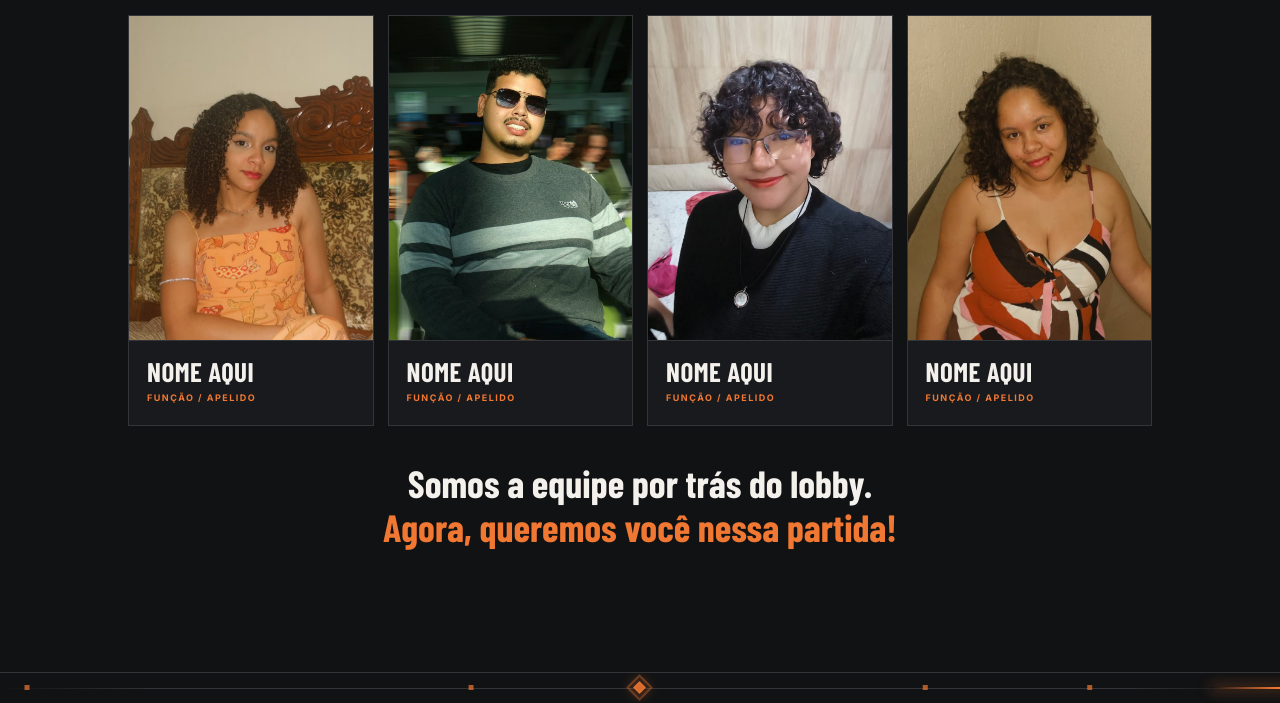
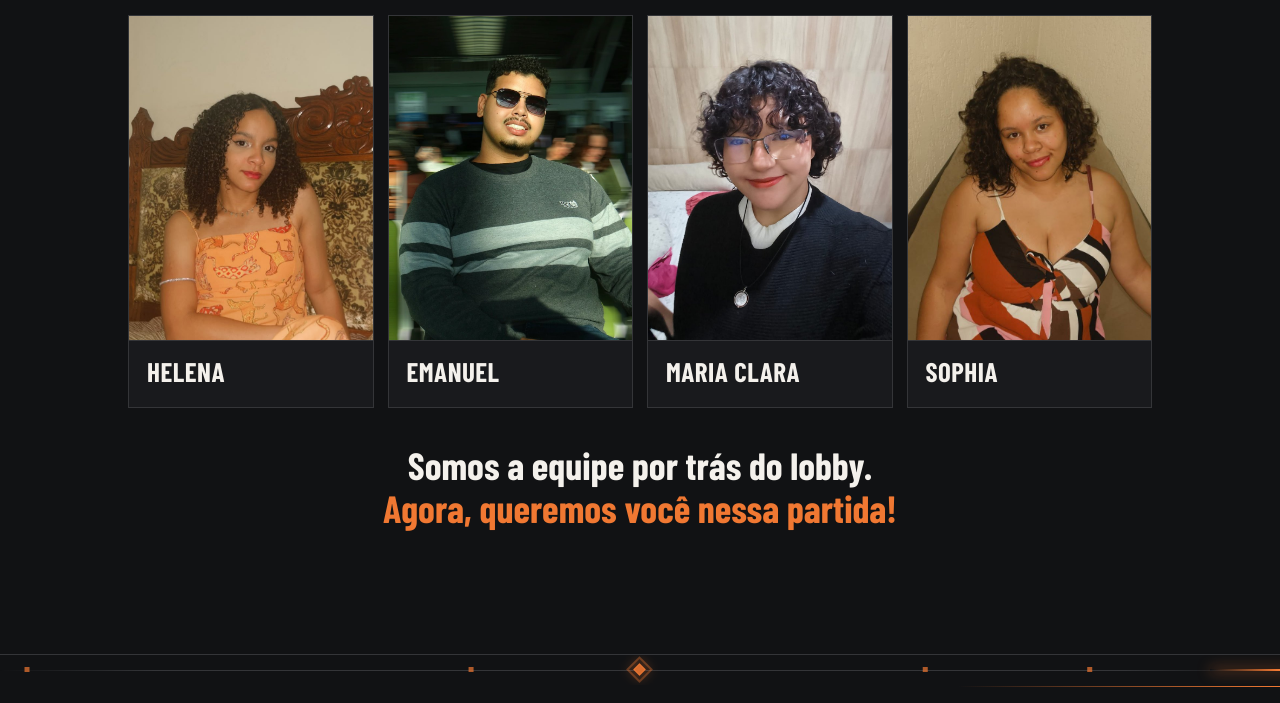
Before and after one commit to mcalbz/Reespawn_Lobby, a plain HTML site: page sobre.html in a window 1280 px wide. Shown: the part 967-1670 px from the top of the page. Drawn offline with nearby package versions, Linux system fonts and the light colour scheme; a web font is replaced by a local one.

Commit message:
Update team member names in sobre.html

```diff
--- a/sobre.html
+++ b/sobre.html
@@ -49,19 +49,19 @@
       <div class="team-grid" style="margin-top:34px">
         <article class="team-card">
           <div class="team-photo"><img src="assets/equipe/equipe-1.jpg" alt="Foto do colaborador 1" loading="lazy"></div>
-          <div class="team-info"><b>NOME AQUI</b><span>FUNÇÃO / APELIDO</span></div>
+          <div class="team-info"><b>HELENA</b>
         </article>
         <article class="team-card">
           <div class="team-photo"><img src="assets/equipe/equipe-2.jpg" alt="Foto do colaborador 2" loading="lazy"></div>
-          <div class="team-info"><b>NOME AQUI</b><span>FUNÇÃO / APELIDO</span></div>
+          <div class="team-info"><b>EMANUEL</b>
         </article>
         <article class="team-card">
           <div class="team-photo"><img src="assets/equipe/equipe-3.jpg" alt="Foto do colaborador 3" loading="lazy"></div>
-          <div class="team-info"><b>NOME AQUI</b><span>FUNÇÃO / APELIDO</span></div>
+          <div class="team-info"><b>MARIA CLARA</b>
         </article>
         <article class="team-card">
           <div class="team-photo"><img src="assets/equipe/equipe-4.jpg" alt="Foto do colaborador 4" loading="lazy"></div>
-          <div class="team-info"><b>NOME AQUI</b><span>FUNÇÃO / APELIDO</span></div>
+          <div class="team-info"><b>SOPHIA</b>
         </article>
       </div>
       <p class="team-closing">Somos a equipe por trás do lobby.<br><span>Agora, queremos você nessa partida!</span></p>
```
